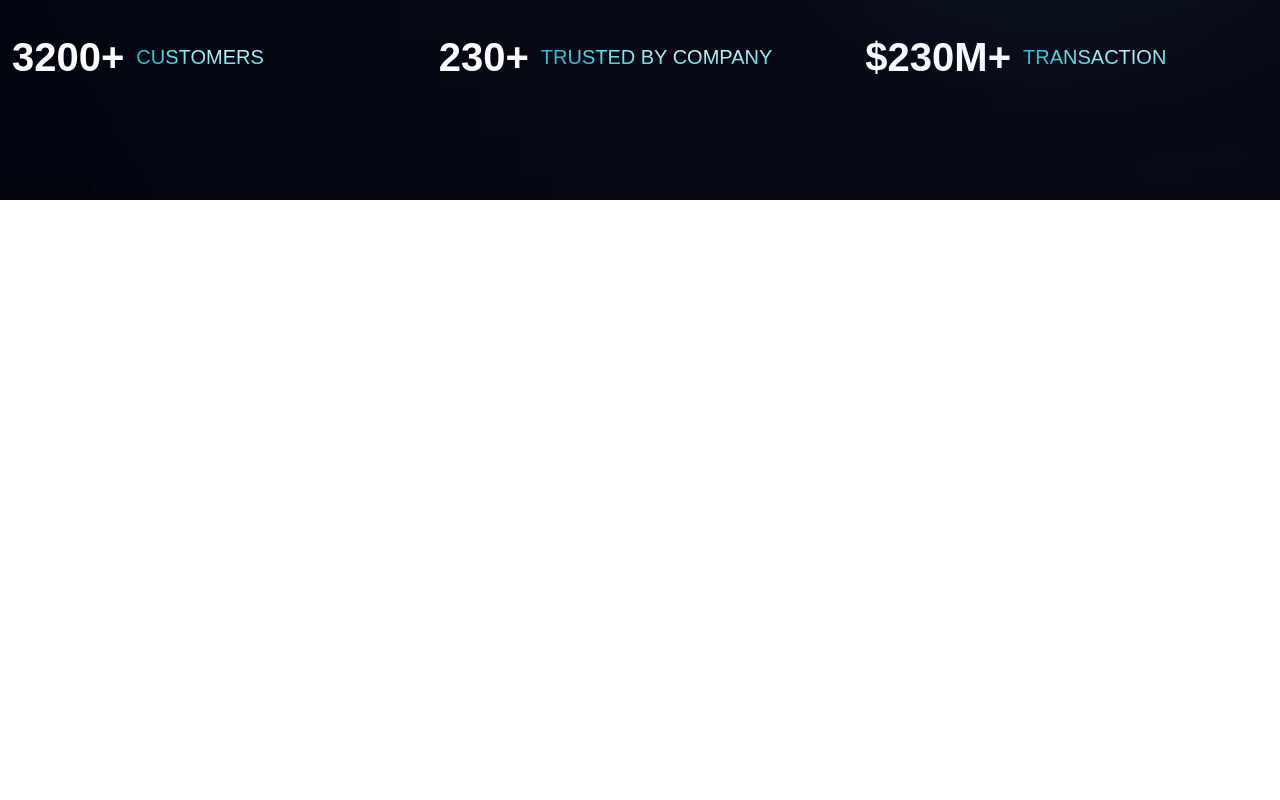
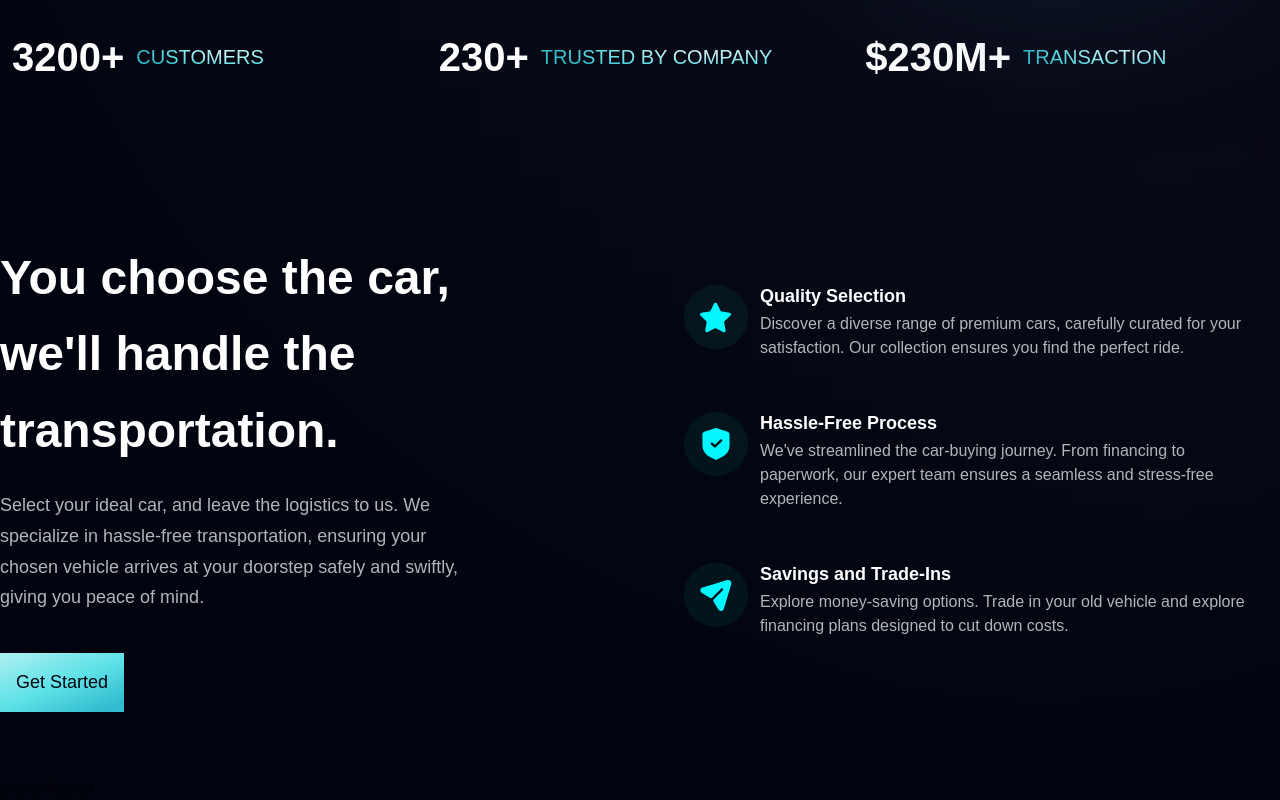
Before and after one commit to jahidethans/superwheels-client, a React (Vite) app: page / in a window 1280 px wide. Shown: the part 700-1500 px from the top of the page. Before the commit the page ends 900 px from the top, so only its background shows below. Built offline with nearby package versions, Linux system fonts and the light colour scheme.

Commit message:
try our service section completed

```diff
--- a/src/Constants/index.js
+++ b/src/Constants/index.js
@@ -20,27 +20,27 @@ export const navLinks = [
 ];
 
 export const features = [
+
     {
       id: "feature-1",
       icon: star,
-    title: "Rewards",
-    content:
-      "The best credit cards offer some tantalizing combinations of promotions and prizes",
+      title: "Quality Selection",
+      content: "Discover a diverse range of premium cars, carefully curated for your satisfaction. Our collection ensures you find the perfect ride."
     },
     {
       id: "feature-2",
       icon: shield,
-    title: "100% Secured",
-    content:
-      "We take proactive steps make sure your information and transactions are secure.",
+      title: "Hassle-Free Process",
+      content: "We've streamlined the car-buying journey. From financing to paperwork, our expert team ensures a seamless and stress-free experience."
     },
     {
       id: "feature-3",
       icon: send,
-    title: "Balance Transfer",
-    content:
-      "A balance transfer credit card can save you a lot of money in interest charges.",
+      title: "Savings and Trade-Ins",
+      content: "Explore money-saving options. Trade in your old vehicle and explore financing plans designed to cut down costs."
     },
+
+
 ];
 
 export const feedback = [
--- a/src/Pages/Home.jsx
+++ b/src/Pages/Home.jsx
@@ -1,5 +1,6 @@
 import Banner from "../components/Banner";
 import Business from "../components/Business";
+import TryOurService from "../components/TryOurService";
 
 
 const Home = () => {
@@ -7,6 +8,7 @@ const Home = () => {
         <div>
             <Banner></Banner>
             <Business></Business>
+            <TryOurService></TryOurService>
         </div>
     );
 };
--- /dev/null
+++ b/src/components/Button.jsx
@@ -0,0 +1,11 @@
+
+
+const Button = ({ styles }) => {
+    return (
+
+            <button type="button" className={`px-4 py-4 bg-blue-gradient font-poppins font-medium text-[18px] text-primary outline-none ${styles}`}>Get Started</button>
+
+    );
+};
+
+export default Button;
--- a/src/components/TryOurService.jsx
+++ b/src/components/TryOurService.jsx
@@ -1,9 +1,33 @@
+import { features } from "../Constants";
+import styles, { layout } from "../style";
+import Button from "./Button";
 
 const TryOurService = () => {
     return (
-        <div>
-            this will contain try our services component
-        </div>
+        <section id="features" className={layout.section}>
+            <div className={layout.sectionInfo}>
+             <h2 className={styles.heading2}>You choose the car, <br className="sm:block hidden" /> we'll handle the <br className="sm:block hidden" /> transportation.</h2>
+             <p className={`${styles.paragraph} max-w-[470px] mt-5`}>Select your ideal car, and leave the logistics to us. We specialize in hassle-free transportation, ensuring your chosen vehicle arrives at your doorstep safely and swiftly, giving you peace of mind.</p>
+
+             <Button styles="mt-10"/>
+            </div>
+            <div className={`${layout.sectionImg} flex-col`}>
+                {
+                    features.map((feature, index)=>(
+                        <div key={feature.id} className={`flex flex-row p-6 rounded-[20px] ${index === features.length - 1 ? "mb-6" : "mb-0"} feature-card`}>
+                            <div className={`w-[64px] h-[64px] rounded-full ${styles.flexCenter} bg-dimBlue`}>
+                                <img src={feature.icon} alt="icon" className="w-[50%] h-[50%]  object-contain "  />
+                            </div>
+                            <div className="flex-1 flex flex-col ml-3">
+                                <h4 className="font-poppins font-semibold text-white text-[18px] leading-[23px] mb-1">{feature.title}</h4>
+                                <p className="font-poppins font-normal text-dimWhite text-[16px] leading-[24px] mb-1">{feature.content}</p>
+
+                            </div>
+                        </div>
+                    ))
+                }
+            </div>
+        </section>
     );
 };
 
```
Lines whose indentation alone changed are shown as unchanged.
